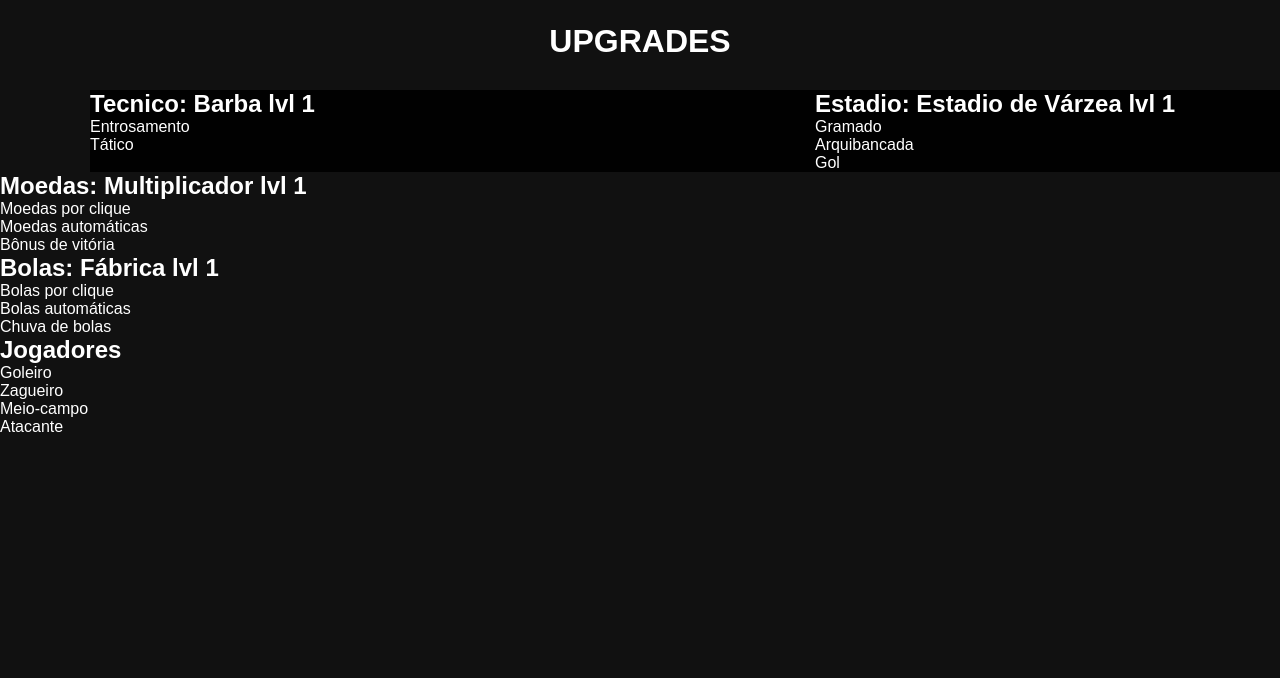
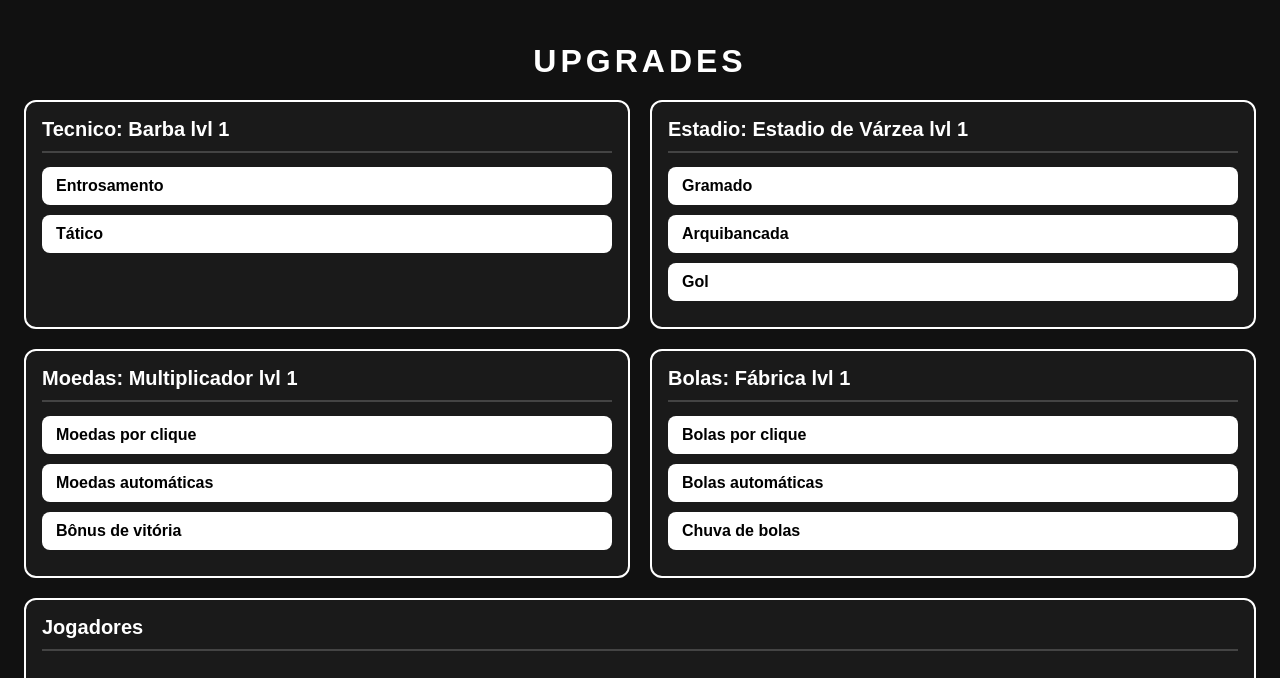
Before and after one commit to pedropplc2/TP-2, a plain HTML site: page principal.html in a window 1280 px wide. Shown: the part 1036-1714 px from the top of the page. Before the commit the page ends 1490 px from the top, so only its background shows below. Drawn offline with Linux system fonts and the light colour scheme.

Commit message:
Update principal.css
css das partes dos upgrades e visibilidade da pagina em dispositivo menores

```diff
--- a/principal.css
+++ b/principal.css
@@ -76,14 +76,7 @@ h1 {
     color: white;
 }
 
-.secaoum {
-    margin-top: 30px;
-    margin-left: 90px;
-    display: flex;
-    flex-direction: row;
-    gap: 500px;
-    background-color: rgba(0, 0, 0, 0.945);
-}
+
 
 .secaoum p,
 h2 {
@@ -98,9 +91,120 @@ footer {
     visibility: hidden;
 }
 
-.secaoum p,
+/* ===== TÍTULO UPGRADES ===== */
+h1 {
+    text-align: center;
+    letter-spacing: 4px;
+    margin-top: 20px;
+    margin-bottom: 20px;
+}
+
+/* ===== GRADES DE UPGRADES ===== */
+.secaoum,
+.secaodois {
+    display: grid;
+    grid-template-columns: 1fr 1fr;
+    gap: 20px;
+    margin-top: 0;
+    margin-left: 0;
+    margin-bottom: 20px;
+    padding-left: 24px;
+    padding-right: 24px;
+    background-color: transparent;
+}
+
+/* ===== CAIXAS DOS UPGRADES ===== */
+.tecnico,
+.estadio,
+.multiplicador,
+.bolas {
+    background-color: #1a1a1a;
+    border: 2px solid white;
+    border-radius: 12px;
+    padding: 16px;
+    color: white;
+}
+
+/* ===== TÍTULOS DAS CAIXAS ===== */
 .secaoum h2,
-.secaodois p,
 .secaodois h2 {
     color: white;
+    font-size: 20px;
+    margin-bottom: 14px;
+    padding-bottom: 10px;
+    border-bottom: 2px solid #444444;
 }
+
+/* ===== BOTÕES DE UPGRADE ===== */
+.tecnico p,
+.estadio p,
+.multiplicador p,
+.bolas p {
+    display: block;
+    color: black;
+    background-color: white;
+    font-size: 16px;
+    font-weight: bold;
+    margin-bottom: 10px;
+    padding: 10px 14px;
+    border-radius: 8px;
+    cursor: pointer;
+    transition: transform 0.15s;
+}
+
+.tecnico p:hover,
+.estadio p:hover,
+.multiplicador p:hover,
+.bolas p:hover {
+    background-color: #d4a017;
+    transform: scale(1.03);
+}
+
+/* ===== JOGADORES ===== */
+.jogadores {
+    grid-column: 1 / -1;
+    display: flex;
+    flex-wrap: wrap;
+    gap: 16px;
+    background-color: #1a1a1a;
+    border: 2px solid white;
+    border-radius: 12px;
+    padding: 16px;
+}
+
+.jogadores h2 {
+    width: 100%;
+}
+
+.jogador {
+    width: 140px;
+    height: 180px;
+    display: flex;
+    align-items: flex-end;
+    background-color: white;
+    border: 3px solid black;
+    border-radius: 10px;
+    cursor: pointer;
+    transition: transform 0.15s;
+}
+
+.jogador:hover {
+    transform: translateY(-6px);
+}
+
+.jogador p {
+    width: 100%;
+    padding: 8px;
+    color: white;
+    background-color: black;
+    text-align: center;
+    font-weight: bold;
+}
+
+/* ===== CELULAR ===== */
+@media (max-width: 700px) {
+    .secaoum,
+    .secaodois {
+        grid-template-columns: 1fr;
+    }
+}
```
